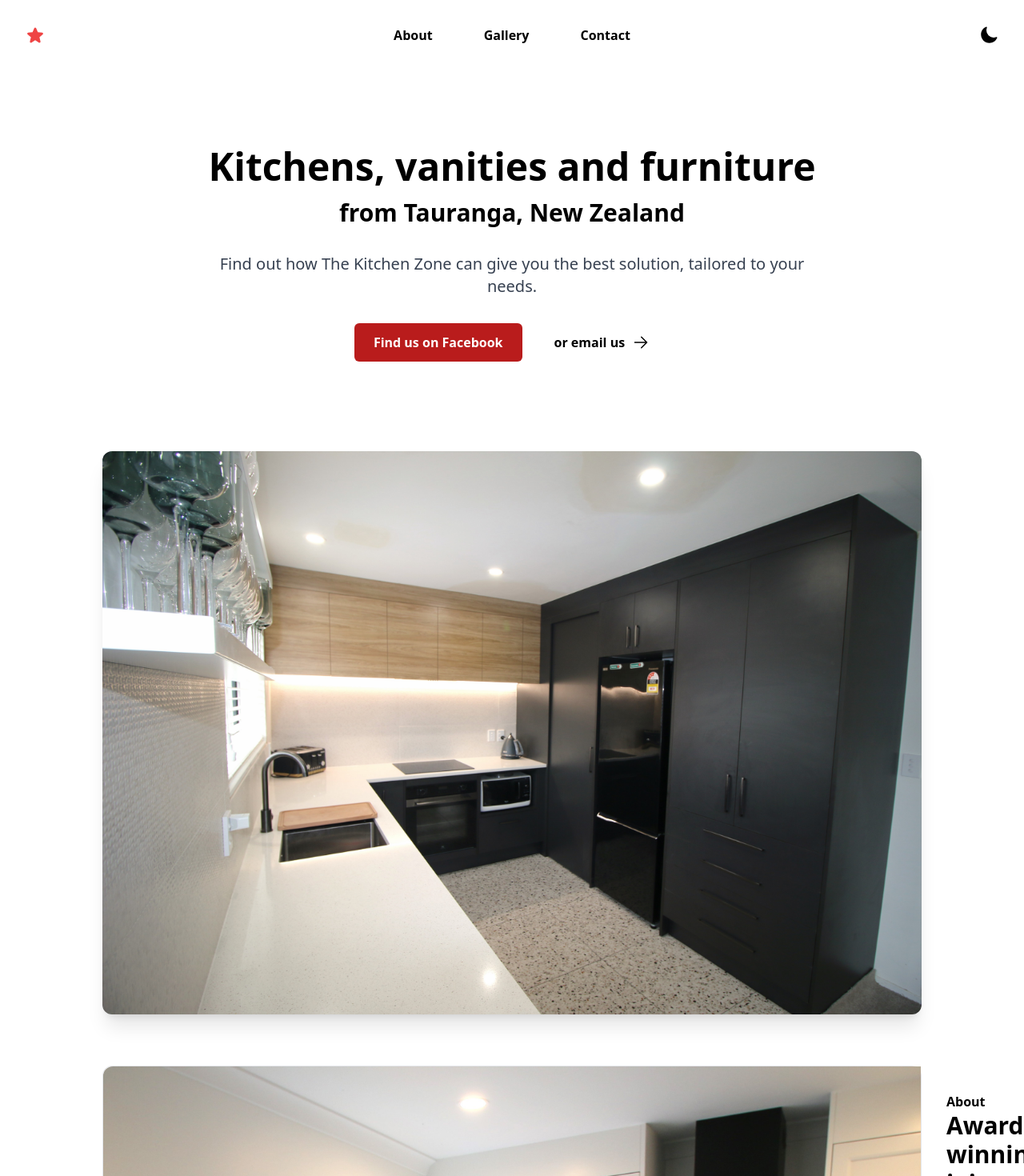
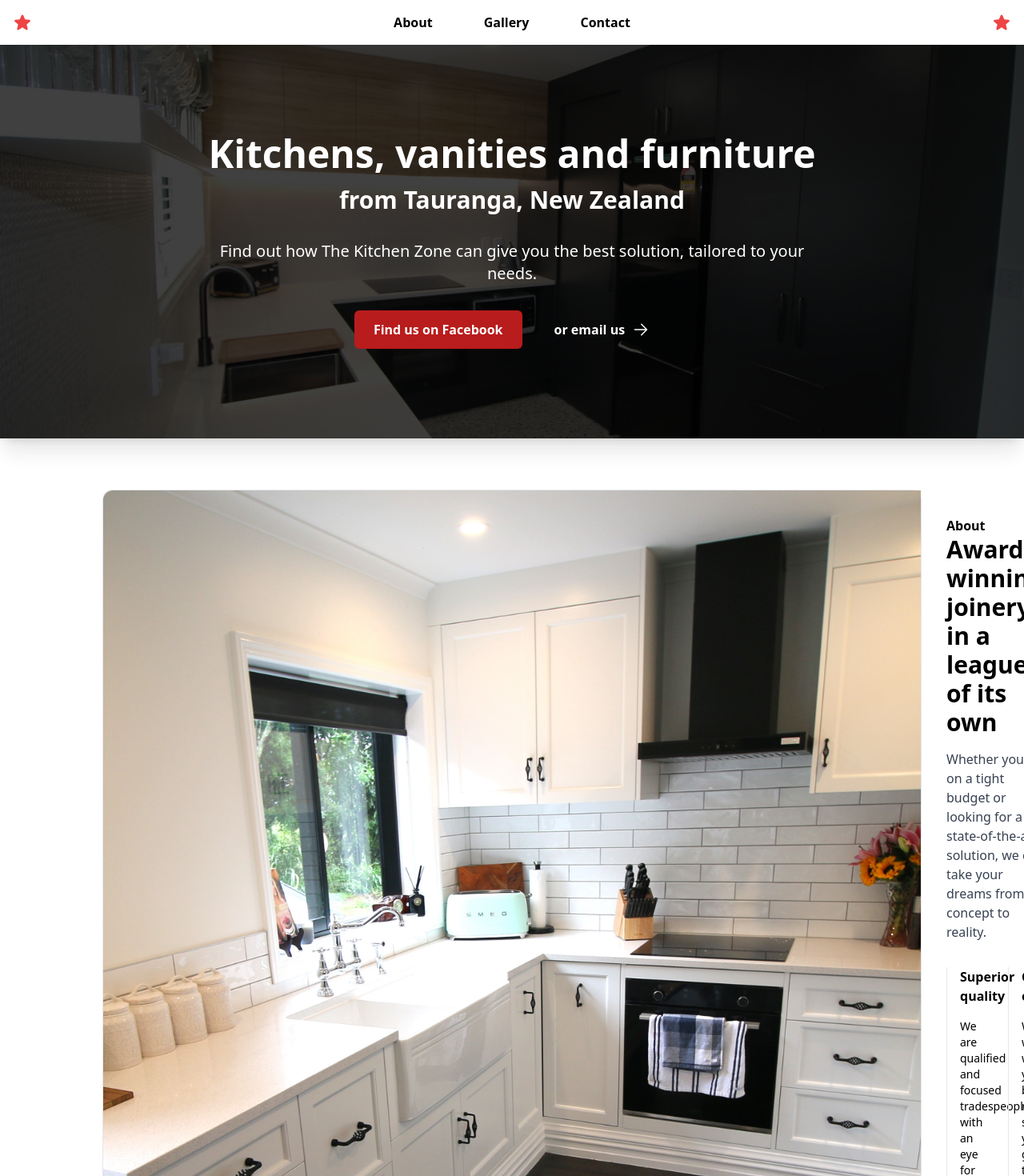
Before and after one commit to TimPaisley/thekitchenzone.co.nz, a Next.js app: page / in a window 1280 px wide. Shown: the top 1470 px of the page at 80% size. Built offline with nearby package versions, Linux system fonts and the light colour scheme.

Commit message:
Move main image up into hero position

```diff
--- a/components/Header.tsx
+++ b/components/Header.tsx
@@ -3,14 +3,14 @@ import Star from "./icons/Star";
 
 export default function Header() {
   return (
-    <header className="p-4 flex justify-between items-center">
+    <header className="sticky w-full top-0 left-0 p-4 flex justify-between items-center z-50 bg-white">
       <Star />
       <div className="flex space-x-16 font-semibold">
         <a href="#about">About</a>
         <a href="#gallery">Gallery</a>
         <a href="#contact">Contact</a>
       </div>
-      <Moon />
+      <Star />
     </header>
   );
 }
--- a/components/Hero.tsx
+++ b/components/Hero.tsx
@@ -1,19 +1,21 @@
-import Image from "next/image";
 import Button from "./Button";
 import ArrowRight from "./icons/ArrowRight";
-import heroImage from "../public/images/p-kitchen3.jpg";
 
 export default function Hero() {
   return (
-    <section id="hero" className="flex flex-col justify-center text-center">
-      <div className="py-28 max-w-3xl m-auto">
+    <section
+      id="hero"
+      className="relative shadow-xl bg-center bg-cover bg-[url('/images/p-kitchen3.jpg')]"
+    >
+      <div className="absolute bg-black/75 w-full h-full" />
+      <div className="relative py-28 max-w-3xl m-auto flex flex-col justify-center text-center text-white">
         <h1 className="text-5xl font-bold mb-4">
           Kitchens, vanities and furniture
         </h1>
 
         <h2 className="text-3xl font-semibold">from Tauranga, New Zealand</h2>
 
-        <p className="text-xl my-8 text-gray-700">
+        <p className="text-xl my-8">
           Find out how The Kitchen Zone can give you the best solution, tailored
           to your needs.
         </p>
@@ -26,13 +28,6 @@ export default function Hero() {
           </Button>
         </div>
       </div>
-
-      <Image
-        className="w-full max-w-5xl m-auto rounded-xl shadow-xl"
-        alt="A picture of a kitchen"
-        placeholder="blur"
-        src={heroImage}
-      />
     </section>
   );
 }
--- a/pages/index.tsx
+++ b/pages/index.tsx
@@ -8,7 +8,7 @@ import Contact from "../components/Contact";
 
 const Home: NextPage = () => {
   return (
-    <div className="p-4">
+    <div>
       <Header />
       <Hero />
       <About />
```
